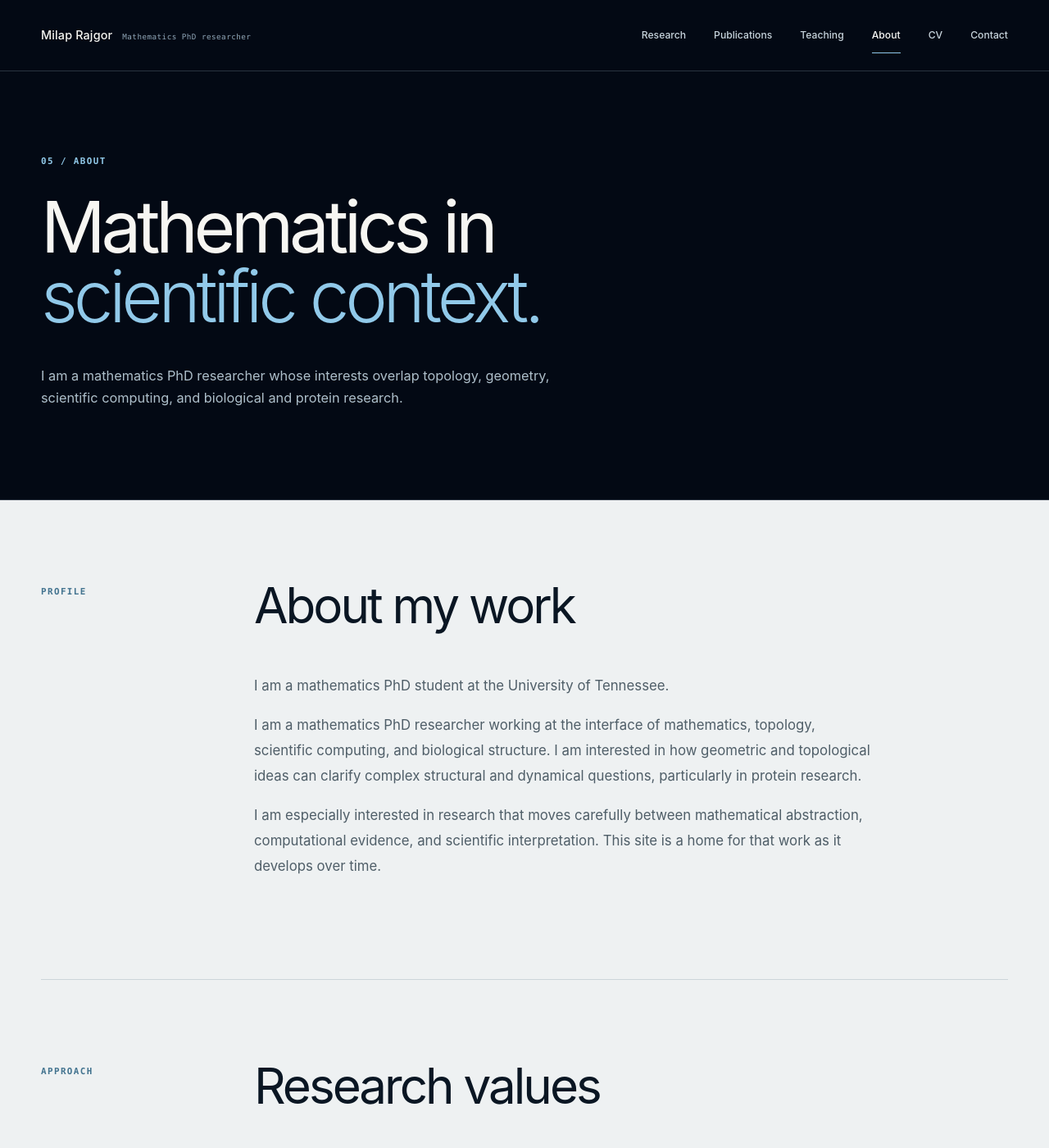
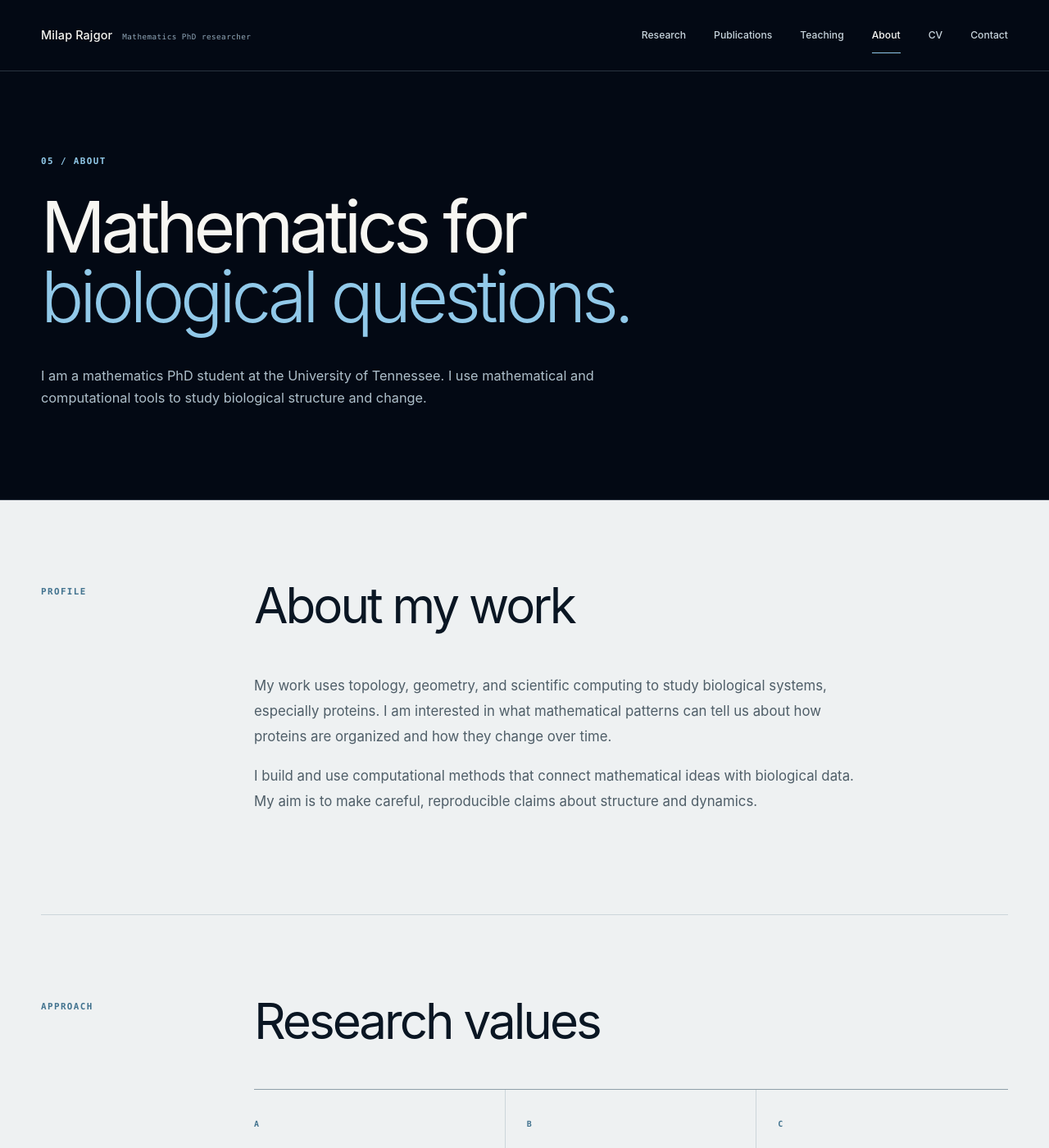
Before and after one commit to milap100/milap.phd, a Jekyll site: the page built from about.md, in a window 1280 px wide and 1400 px high. Shown: the whole window at 82% size. Built offline with Jekyll 4.4.1, drawn with Linux system fonts in a browser that asks for light colours.

Commit message:
Clarify About page

```diff
--- a/about.md
+++ b/about.md
@@ -3,6 +3,6 @@ title: About
 description: About Milap Rajgor and his research interests.
 permalink: /about/
 ---
-<header class="page-hero"><div class="shell page-hero-inner"><p class="index">05 / About</p><h1>Mathematics in<br><em>scientific context.</em></h1><p>I am a mathematics PhD researcher whose interests overlap topology, geometry, scientific computing, and biological and protein research.</p></div></header>
-<section class="page-section shell"><p class="label">Profile</p><div class="prose"><h2>About my work</h2><p>I am a mathematics PhD student at the University of Tennessee.</p><p>{{ site.data.profile.introduction }}</p><p>I am especially interested in research that moves carefully between mathematical abstraction, computational evidence, and scientific interpretation. This site is a home for that work as it develops over time.</p>{% if site.data.profile.affiliation != "" %}<p><strong>Affiliation:</strong> {{ site.data.profile.affiliation }}</p>{% endif %}</div></section>
+<header class="page-hero"><div class="shell page-hero-inner"><p class="index">05 / About</p><h1>Mathematics for<br><em>biological questions.</em></h1><p>I am a mathematics PhD student at the University of Tennessee. I use mathematical and computational tools to study biological structure and change.</p></div></header>
+<section class="page-section shell"><p class="label">Profile</p><div class="prose"><h2>About my work</h2><p>My work uses topology, geometry, and scientific computing to study biological systems, especially proteins. I am interested in what mathematical patterns can tell us about how proteins are organized and how they change over time.</p><p>I build and use computational methods that connect mathematical ideas with biological data. My aim is to make careful, reproducible claims about structure and dynamics.</p>{% if site.data.profile.affiliation != "" %}<p><strong>Affiliation:</strong> {{ site.data.profile.affiliation }}</p>{% endif %}</div></section>
 <section class="page-section shell"><p class="label">Approach</p><div><h2>Research values</h2><div class="principles"><article><span>A</span><h3>Precision</h3><p>State clearly what a method measures and what the evidence supports.</p></article><article><span>B</span><h3>Reproducibility</h3><p>Build computational work that can be inspected, repeated, and extended.</p></article><article><span>C</span><h3>Connection</h3><p>Use mathematical structure to build productive links between disciplines.</p></article></div></div></section>
```
